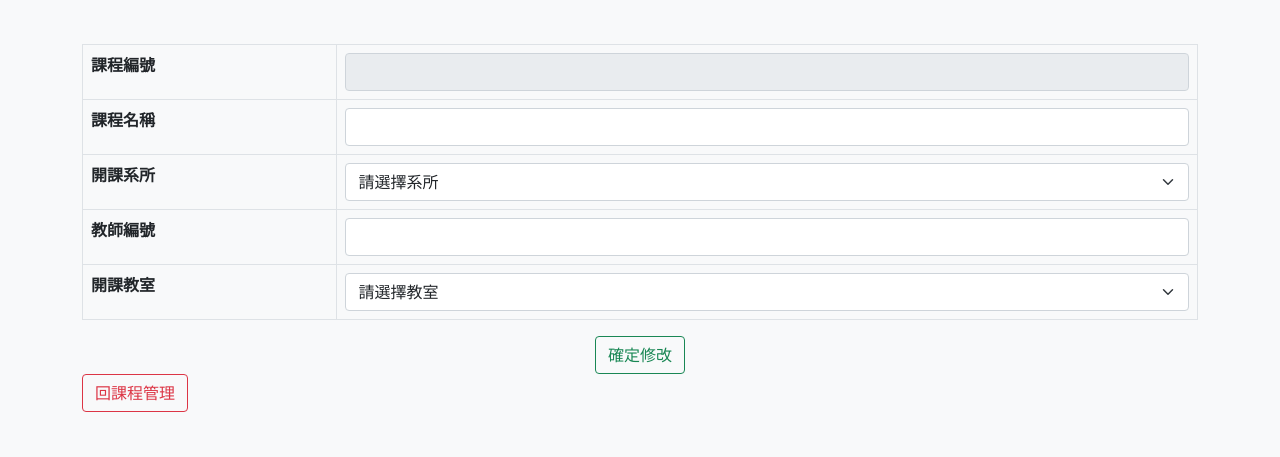
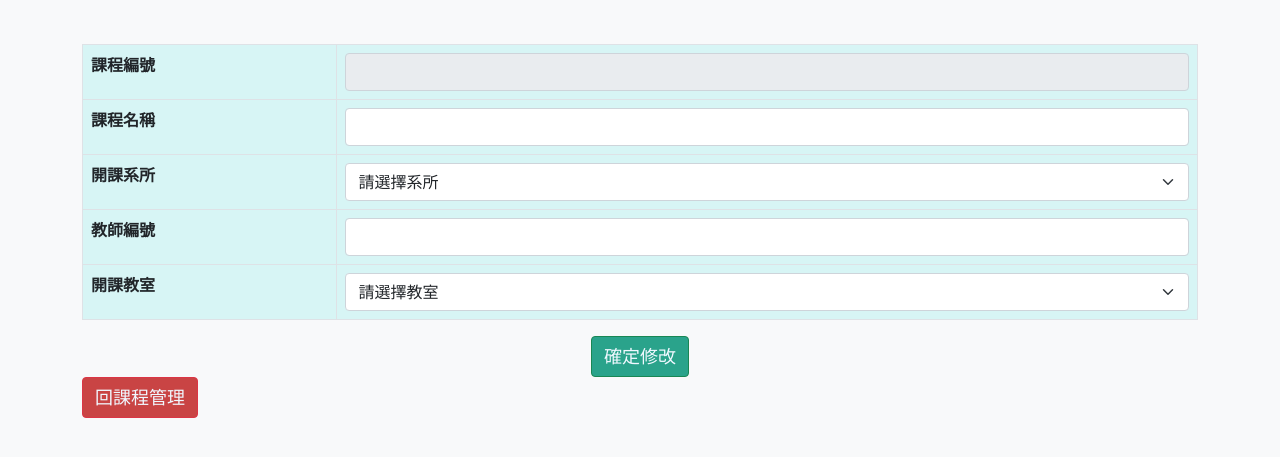
Before and after one commit to qew4476/Course_Selection_System, a Flask app: template backstage/templates/edit.html in a window 1280 px wide. Shown: the part 76-533 px from the top of the page. Run offline with Flask 2, Linux system fonts and the light colour scheme; the template is opened without the code that fills it, so the values that code supplies are empty; some libraries are stand-ins or nearby versions.

Commit message:
UPDATE folder backstage

```diff
--- a/backstage/templates/edit.html
+++ b/backstage/templates/edit.html
@@ -13,7 +13,7 @@
 <div class="container-xl">
   <br />
   <form method="post" enctype=multipart/form-data action={{ url_for('manager.edit') }}>
-    <table class="table table-bordered">
+    <table class="table table-bordered" style="background-color: rgb(215, 245, 245);">
       <tr>
         <th>課程編號</th>
         <td><input class="form-control" value="{{ data.課程編號 }}" name="cid" readonly class="id_input"></td>
@@ -58,12 +58,13 @@
     </table>
     <center>
       <div class="option">
-        <button class="btn btn-outline-success" type="submit">確定修改</button>
+        <button class="btn btn-outline-success" type="submit" style="font-size: large; color: aliceblue; background-color: #2aa38b;">確定修改</button>
       </div>
     </center>
 
   </form>
-  <a href="{{ url_for('manager.productManager') }}"><button class="btn btn-outline-danger">回課程管理</button></a>
+  <a href="{{ url_for('manager.productManager') }}"><button class="btn btn-outline-danger"
+    style="font-size: large; color: aliceblue; background-color:rgb(201, 68, 68);">回課程管理</button></a>
 </div>
 
 
--- a/backstage/templates/orderManager.html
+++ b/backstage/templates/orderManager.html
@@ -89,7 +89,7 @@
 
 <div class="container-xxl">
     <table class="table table-bordered">
-        <thead>
+        <thead  style="background-color:#44c1a8;">
             <tr>
                 <!-- <th width="10%">商品編號</th> -->
                 <th width="50%">
@@ -103,7 +103,7 @@
         <tbody id="orderlist">
             {% for i in orderData %}
             <tr>
-                <td>
+                <td style="font-size: large;">
                     <center>{{ i.教師編號 }}</center>
                 </td>
                 <td>
--- a/backstage/templates/selectmanage.html
+++ b/backstage/templates/selectmanage.html
@@ -22,7 +22,7 @@
   <br/>
   <form method="post" action={{ url_for('manager.selectmanage') }}>
     <table class="table table-bordered">
-      <tr>
+      <tr  style="background-color:#44c1a8;">
         <th><center>課程編號</center></th>
         <th><center>課程名稱</center></th>
         <th><center>開課系所</center></th>
@@ -33,11 +33,11 @@
       </tr>
       {% for lesson in data %}
       <tr>
-        <td style="background-color: aqua;""> <center>{{ lesson.課程編號 }}</center></td>
+        <td style="background-color: rgb(202, 247, 247); font-weight: bold;"> <center>{{ lesson.課程編號 }}</center></td>
         <td> <center>{{ lesson.課程名稱 }}</center></td>
         <td> <center>{{ lesson.開課系所 }}</center></td>
         <td> <center>{{ lesson.教師姓名[0] }}</center></td>
-        <td style="background-color: aqua;"> <center>{{ lesson.選課學號[0] }}</center></td>
+        <td style="background-color: rgb(172, 248, 248);"> <center>{{ lesson.選課學號[0] }}</center></td>
 
       </tr>
       {% endfor %}
```
Also changed, not shown: backstage/templates/productManager.html (+4 -3 lines).
